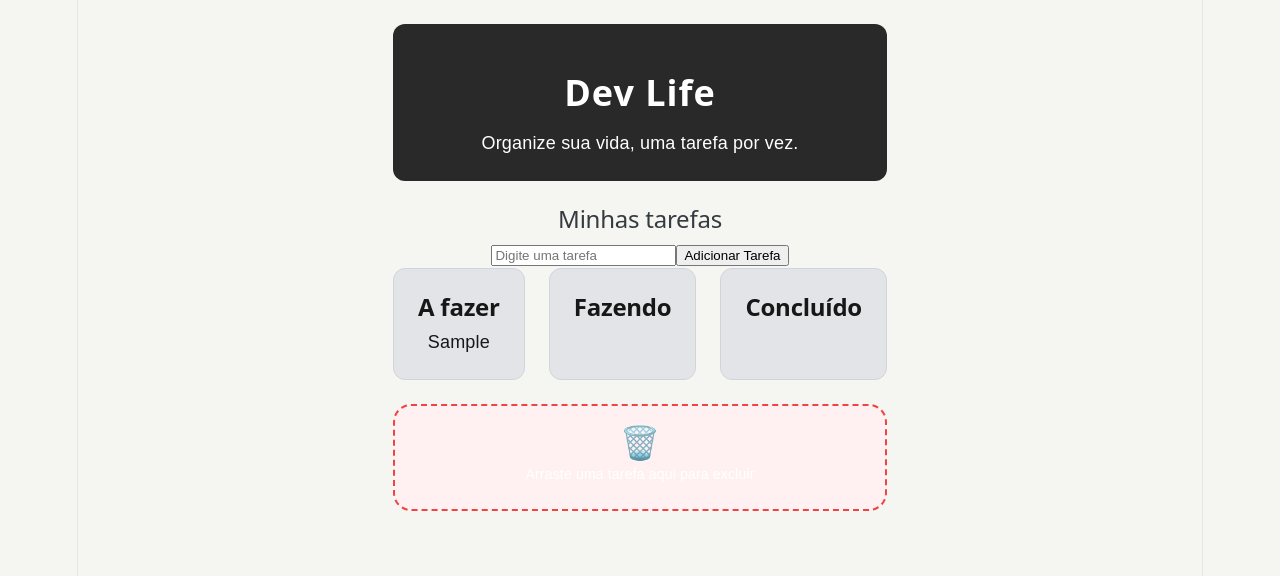
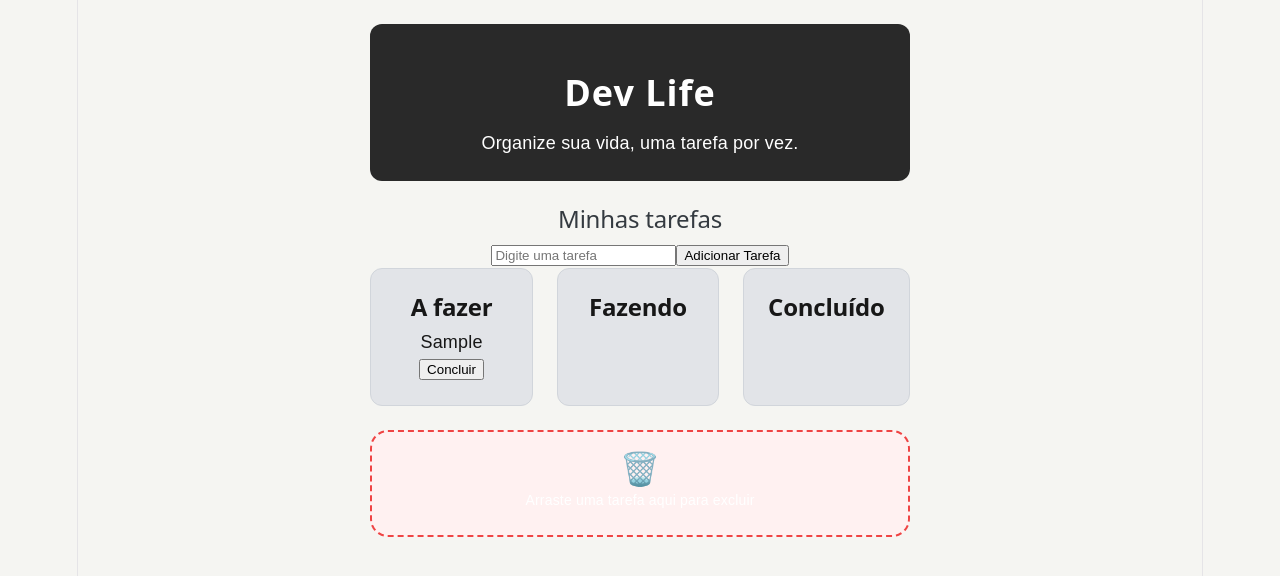
Before and after one commit to sthefanigomess/dev-life, a React app in the folder frontend/: page / in a window 1280 px wide. Both pictures are taken after typing "Sample" into the empty fields and a click on the button "Adicionar Tarefa". Shown: the top 576 px of the page. Built offline with nearby package versions, Linux system fonts and the light colour scheme; the HTML template or start-up script is replaced by a standard one.

Commit message:
feat: adiciona conclusao e reabertura de tarefas

```diff
--- a/frontend/src/App.jsx
+++ b/frontend/src/App.jsx
@@ -78,7 +78,28 @@ function KanbanColumn(props) {
 
             </>
             ) : (
-              tarefa.descricao
+              <>
+              <span>{tarefa.descricao}</span>
+
+              <button
+                onClick={() => {
+                  const novasTarefas = props.tarefas.map((item) => {
+                    if (item.id === tarefa.id) {
+                      return {
+                        ...item,
+                        status: tarefa.status === "concluido" ? "a-fazer" : "concluido"
+                      };
+                    }
+
+                    return item;
+                });
+
+                props.atualizarTarefas(novasTarefas);
+              }}
+            >
+              {tarefa.status === "concluido" ? "Reabrir" : "Concluir"}
+              </button>
+            </>
             )}
           </div>
         );
```
